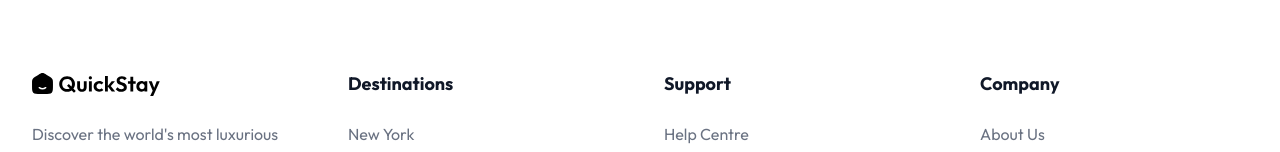
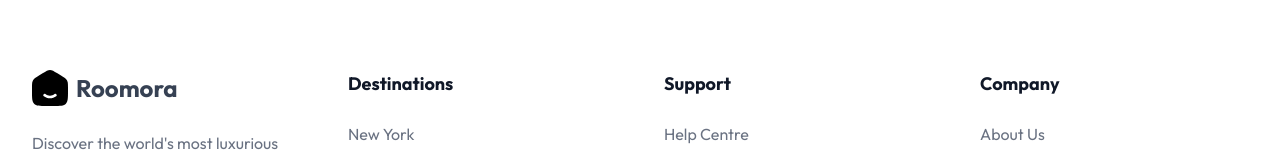
Before and after one commit to mhasnainiftikhar/Roomora, a React (Vite) app in the folder client/: page / in a window 1280 px wide. Shown: the part 3475-3627 px from the top of the page. Built offline with nearby package versions, Linux system fonts and the light colour scheme; no server answers; a web font is replaced by a local one.

Commit message:
Fix logo in footer

```diff
--- a/client/src/components/Footer.jsx
+++ b/client/src/components/Footer.jsx
@@ -1,6 +1,8 @@
 import React from 'react';
 import { assets } from '../assets/assets';
 import { Link } from 'react-router-dom';
+
+import logo from '../assets/Vector.svg';
 
 const Footer = () => {
     return (
@@ -9,7 +11,12 @@
                 <div className="grid grid-cols-1 md:grid-cols-2 lg:grid-cols-4 gap-12 mb-16">
                     {/* Brand Section */}
                     <div className="flex flex-col gap-6">
-                        <img src={assets.logo} alt="RoomOra Logo" className="w-32 brightness-0" />
+                        <Link to="/" className="flex items-center gap-2">
+                            <img src={logo} alt="Roomora Logo" className="h-9 w-auto brightness-0" />
+                            <span className="text-2xl font-bold text-gray-700">
+                                Roomora
+                            </span>
+                        </Link>
                         <p className="text-gray-500 leading-relaxed max-w-sm">
                             Discover the world's most luxurious stays. We curate unforgettable experiences
                             in the most breathtaking destinations across the globe.
```
